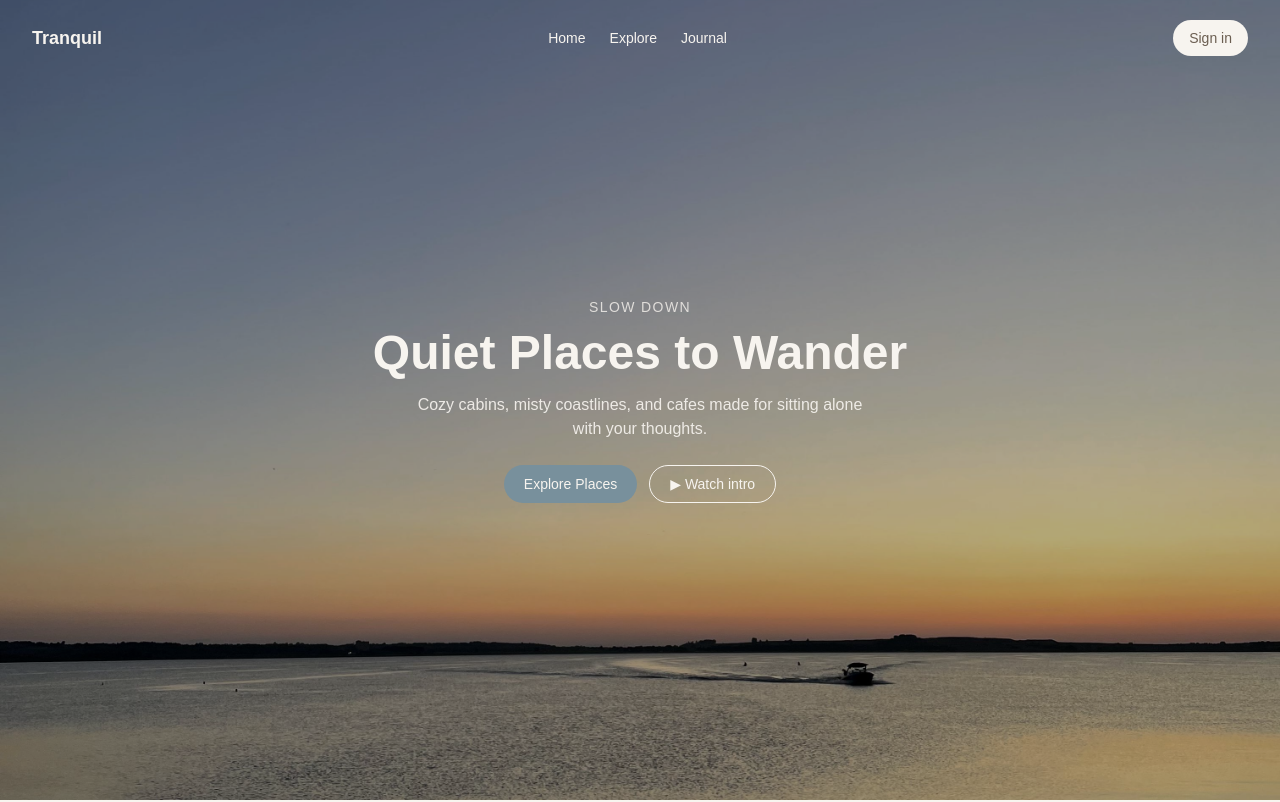
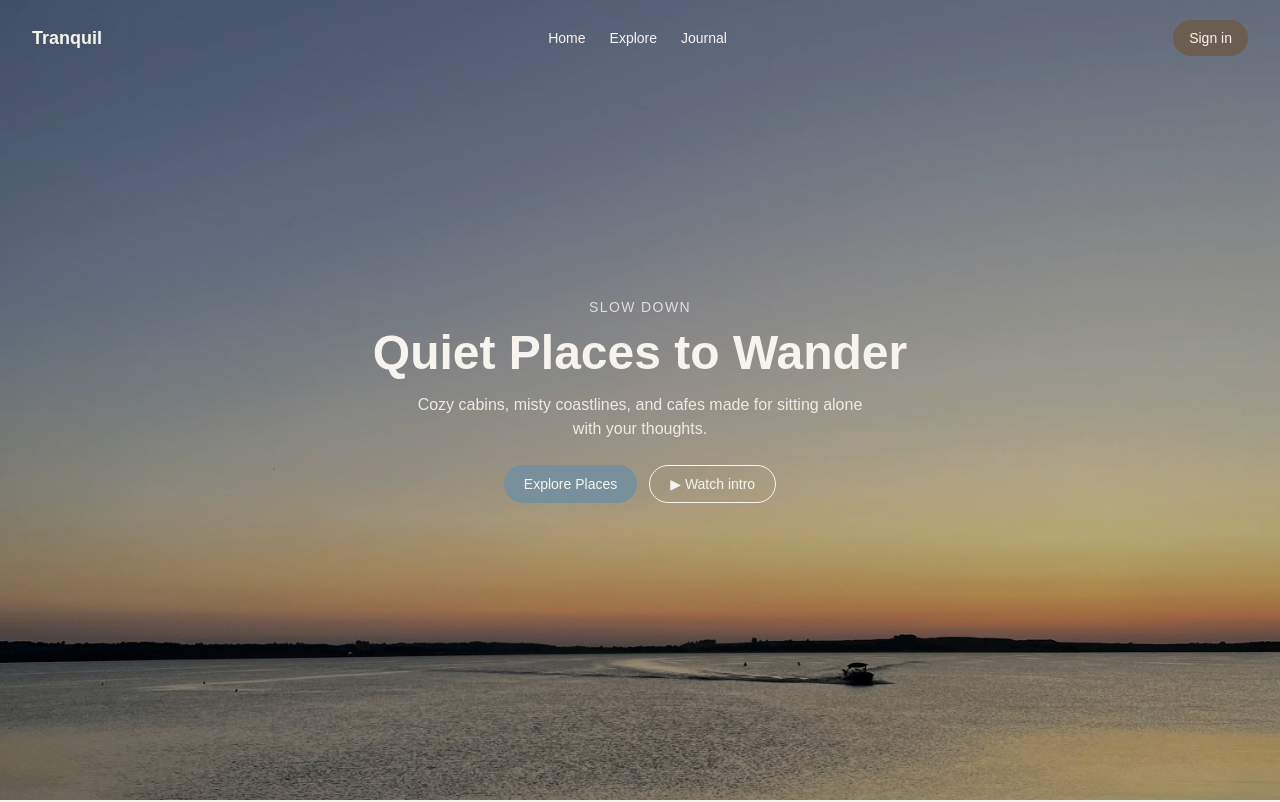
Before and after one commit to AmaraImran/NEXTJS-PROJECTS, a Next.js app in the folder travel-app/: page / in a window 1280 px wide. Shown: the top 802 px of the page. Built offline with nearby package versions, Linux system fonts and the light colour scheme.

Commit message:
feat: update Navbar component to use Next.js Link; refactor DestinationCard layout

```diff
--- a/travel-app/src/app/components/DestinationCard.jsx
+++ b/travel-app/src/app/components/DestinationCard.jsx
@@ -1,13 +1,17 @@
 export default function DestinationCard({ destination }) {
+  console.log(destination)
   return (
     <div className="w-[360px] shrink-0 rounded-2xl overflow-hidden shadow-md bg-[#F7F4EF]">
       <div
         className="h-64 bg-cover bg-center"
         style={{ backgroundImage: `url(${destination.image})` }}
       />
+
       <div className="p-5">
         <p className="text-[#78909C] text-sm mb-1">{destination.tag}</p>
-        <h3 className="text-[#6B5E51] font-semibold text-xl">{destination.title}</h3>
+        <h3 className="text-[#6B5E51] font-semibold text-xl">
+          {destination.title}
+        </h3>
       </div>
     </div>
   );
--- a/travel-app/src/app/components/DestinationSlider.jsx
+++ b/travel-app/src/app/components/DestinationSlider.jsx
@@ -1,5 +1,4 @@
 import DestinationCard from "./DestinationCard";
-
 export default function DestinationSlider({ destinations }) {
   return (
     <div className="flex gap-4 overflow-x-auto pb-4 px-6">
--- a/travel-app/src/app/components/Navbar.jsx
+++ b/travel-app/src/app/components/Navbar.jsx
@@ -1,13 +1,16 @@
-export default function Navbar() {
+import Link from "next/link";
+
+export default function Navbar({ dark = false }) {
+  const text = dark ? "text-[#6B5E51]" : "text-[#F7F4EF]";
   return (
-    <nav className="absolute top-0 left-0 right-0 z-10 flex items-center justify-between px-8 py-5">
-      <span className="text-[#F7F4EF] font-semibold text-lg">Tranquil</span>
-      <div className="flex gap-6 text-[#F7F4EF] text-sm">
-        <a href="#">Home</a>
-        <a href="#">Explore</a>
-        <a href="#">Journal</a>
+    <nav className={`${dark ? "relative" : "absolute top-0 left-0 right-0"} z-10 flex items-center justify-between px-8 py-5`}>
+      <Link href="/" className={`${text} font-semibold text-lg`}>Tranquil</Link>
+      <div className={`flex gap-6 text-sm ${text}`}>
+        <Link href="/">Home</Link>
+        <Link href="/explore">Explore</Link>
+        <Link href="/journal">Journal</Link>
       </div>
-      <button className="bg-[#F7F4EF] text-[#6B5E51] px-4 py-2 rounded-full text-sm">
+      <button className="bg-[#6B5E51] text-[#F7F4EF] px-4 py-2 rounded-full text-sm">
         Sign in
       </button>
     </nav>
```
